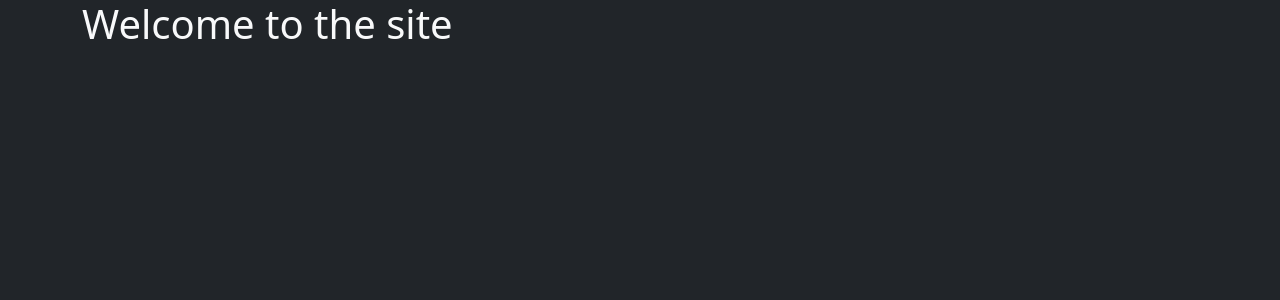
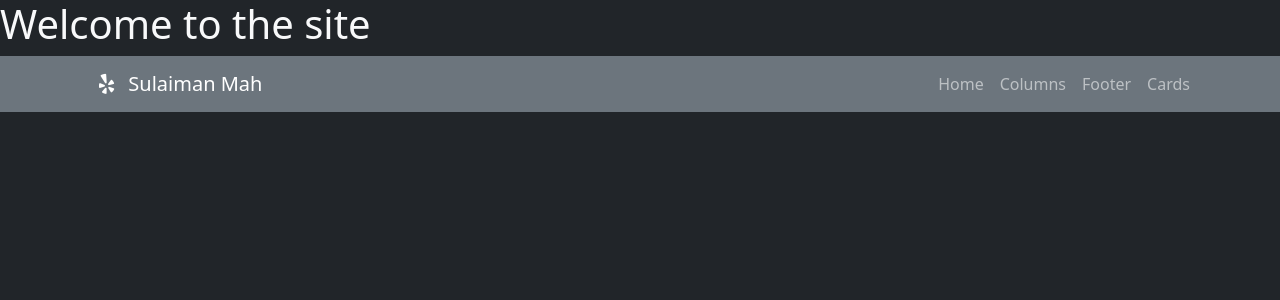
Before and after one commit to sssmah/smSite, an Angular app: page / in a window 1280 px wide. Shown: the top 300 px of the page. Built offline with nearby package versions, Linux system fonts and the light colour scheme.

Commit message:
Navbar Created

```diff
--- a/angular.json
+++ b/angular.json
@@ -27,7 +27,8 @@
               "src/assets"
             ],
             "styles": [
-              "node_modules/bootstrap/dist/css/bootstrap.css"
+              "node_modules/bootstrap/dist/css/bootstrap.css",
+              "node_modules/font-awesome/css/font-awesome.min.css"
             ],
             "scripts": [
               "node_modules/bootstrap/dist/js/bootstrap.bundle.js",
--- a/package.json
+++ b/package.json
@@ -19,6 +19,7 @@
     "@angular/platform-browser-dynamic": "~12.2.0",
     "@angular/router": "~12.2.0",
     "bootstrap": "^5.1.0",
+    "font-awesome": "^4.7.0",
     "jquery": "^3.6.0",
     "rxjs": "~6.6.0",
     "tslib": "^2.3.0",
--- a/src/app/app.component.html
+++ b/src/app/app.component.html
@@ -1,3 +1,22 @@
-<div class="container vh-100">
+<div>
   <h1>Welcome to the site</h1>
+
+  <header>
+    <nav class="navbar navbar-expand-md bg-secondary navbar-dark">
+
+      <div class="container">
+      <a class="navbar-brand px-3" href="#page-hero">
+        <i class="pe-2 fa fa-yelp" aria-hidden="true"></i>
+        Sulaiman Mah
+      </a>
+
+      <div class="navbar-nav">
+        <a class="nav-item nav-link" href="#page-hero">Home</a>
+        <a class="nav-item nav-link" href="#page-multicolumn">Columns</a>
+        <a class="nav-item nav-link" href="#page-footer">Footer</a>
+        <a class="nav-item nav-link" href="#page-cards">Cards</a>
+    </div>
+  </div>
+    </nav>
+  </header>
 </div>
--- a/src/index.html
+++ b/src/index.html
@@ -6,8 +6,8 @@
   <meta name="viewport" content="width=device-width, initial-scale=1">
   <link rel="icon" type="image/x-icon" href="favicon.ico">
 </head>
-<body>
-  <div class="Container bg-dark text-light">
+<body class="bg-dark text-light">
+  <div>
   <app-root></app-root>
 </div>
 </body>
```
Also changed, not shown: src/assets/logo.png (added), 1 other file (tests, documents, lock files or other folders).
